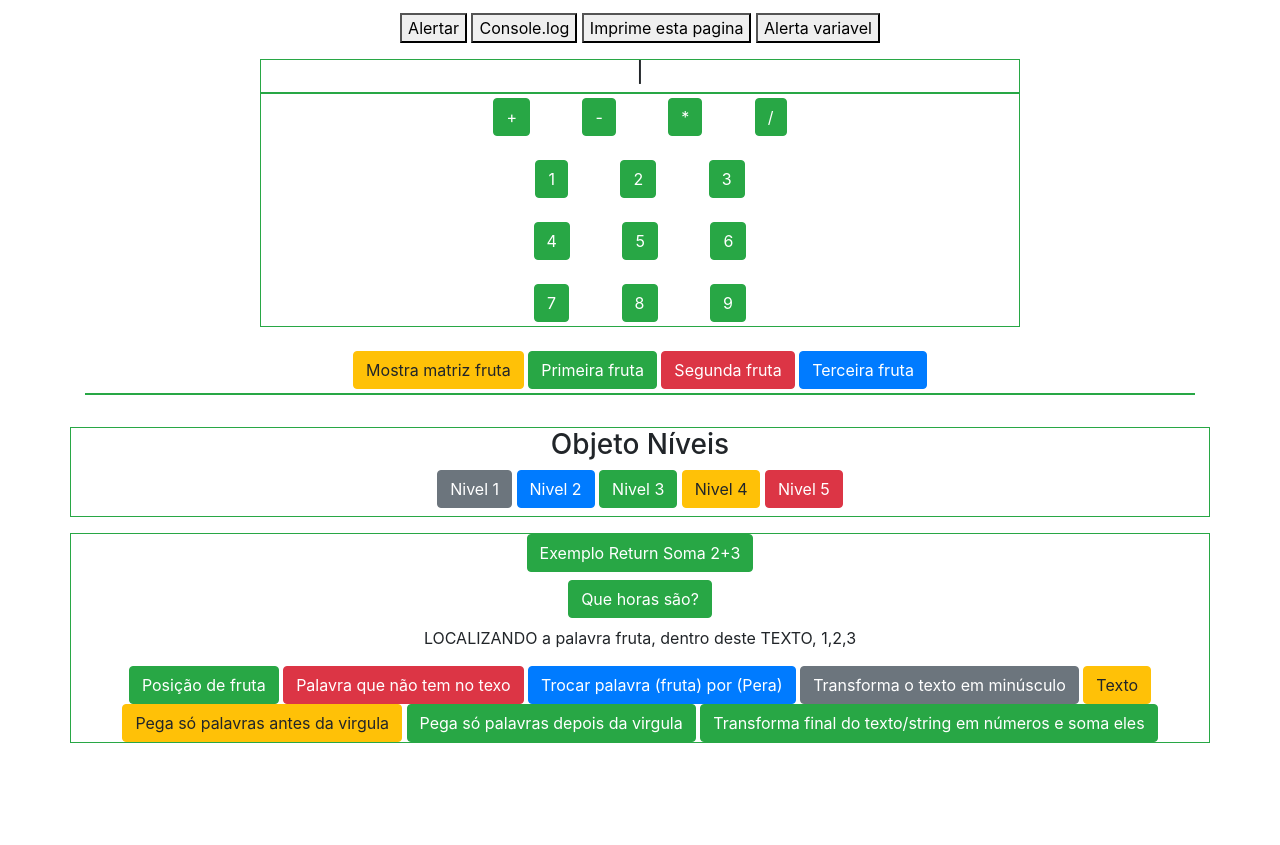
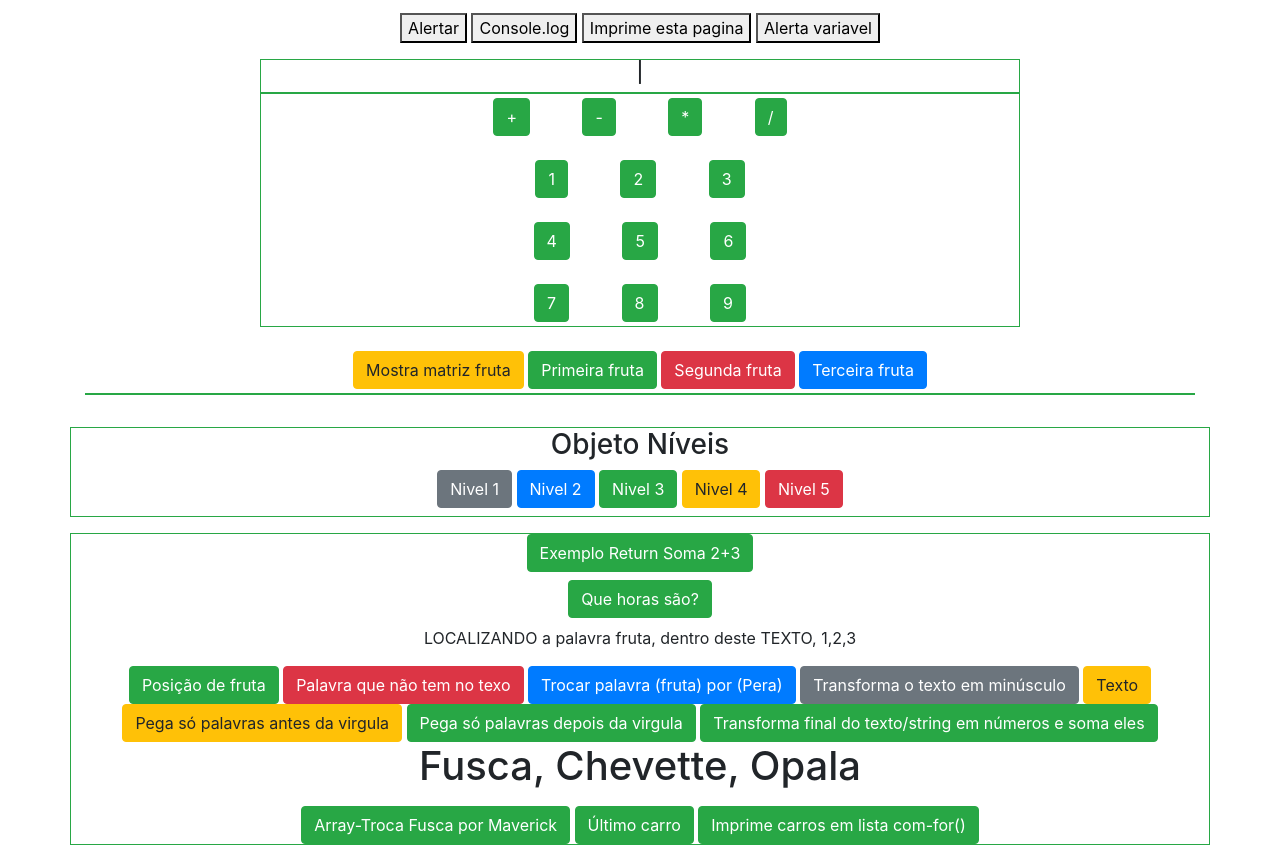
Before and after one commit to Maycon-crz/javascript, a plain HTML site: page index.html in a window 1280 px wide. Shown: the part 89-934 px from the top of the page. Before the commit the page ends 832 px from the top, so only its background shows below. Drawn offline with nearby package versions, Linux system fonts and the light colour scheme.

Commit message:
parei no JS arrays for()

```diff
--- a/index.html
+++ b/index.html
@@ -111,6 +111,14 @@
 						<button type="button" class='btn btn-success' onclick="posicaodefruta('depoisdavirgula');">Pega só palavras depois da virgula</button>
 						<button type="button" class='btn btn-success' onclick="posicaodefruta('stringnumerosoma');">Transforma final do texto/string em números e soma eles</button>
 					</li>
+					<li>
+						<h1><p id='arraycarros'>Fusca, Chevette, Opala</p></h1>
+					</li>
+					<li>
+						<button type="button" class='btn btn-success' onclick="carros('maverick');">Array-Troca Fusca por Maverick</button>
+						<button type="button" class='btn btn-success' onclick="carros('ultimo');">Último carro</button>
+						<button type="button" class='btn btn-success' onclick="carros('lista');">Imprime carros em lista com-for()</button>
+					</li>
 				</ul>
 			</div>
 		</div>
--- a/js/arquivo.js
+++ b/js/arquivo.js
@@ -148,4 +148,26 @@ function posicaodefruta(parametro){
         break;
     }
 }
+function carros(parametro){
+    var carros = ['Fusca', 'Chevette', 'Opala'];
+    switch(parametro){
+        case 'maverick':
+            carros[0] = "Maverick";
+            document.getElementById("arraycarros").innerHTML=carros;
+        break;
+        case 'ultimo':
+            var ultimocarro = carros[carros.length - 1];
+            document.getElementById("arraycarros").innerHTML=ultimocarro;
+        break;
+        case 'lista':
+            var qtdcarros = carros.length;
+            var listando = "<ul>";
+            for(c = 0;c < qtdcarros;c++){//Executa enquanto c é menor que qtdcarros
+                listando +="<li>"+carros[c]+"</li>";
+            }
+            listando += "</ul>";
+            document.getElementById("arraycarros").innerHTML=listando;
+        break;
+    }
+}
 //W3schools - javascript - parei no JS Number methods
```
